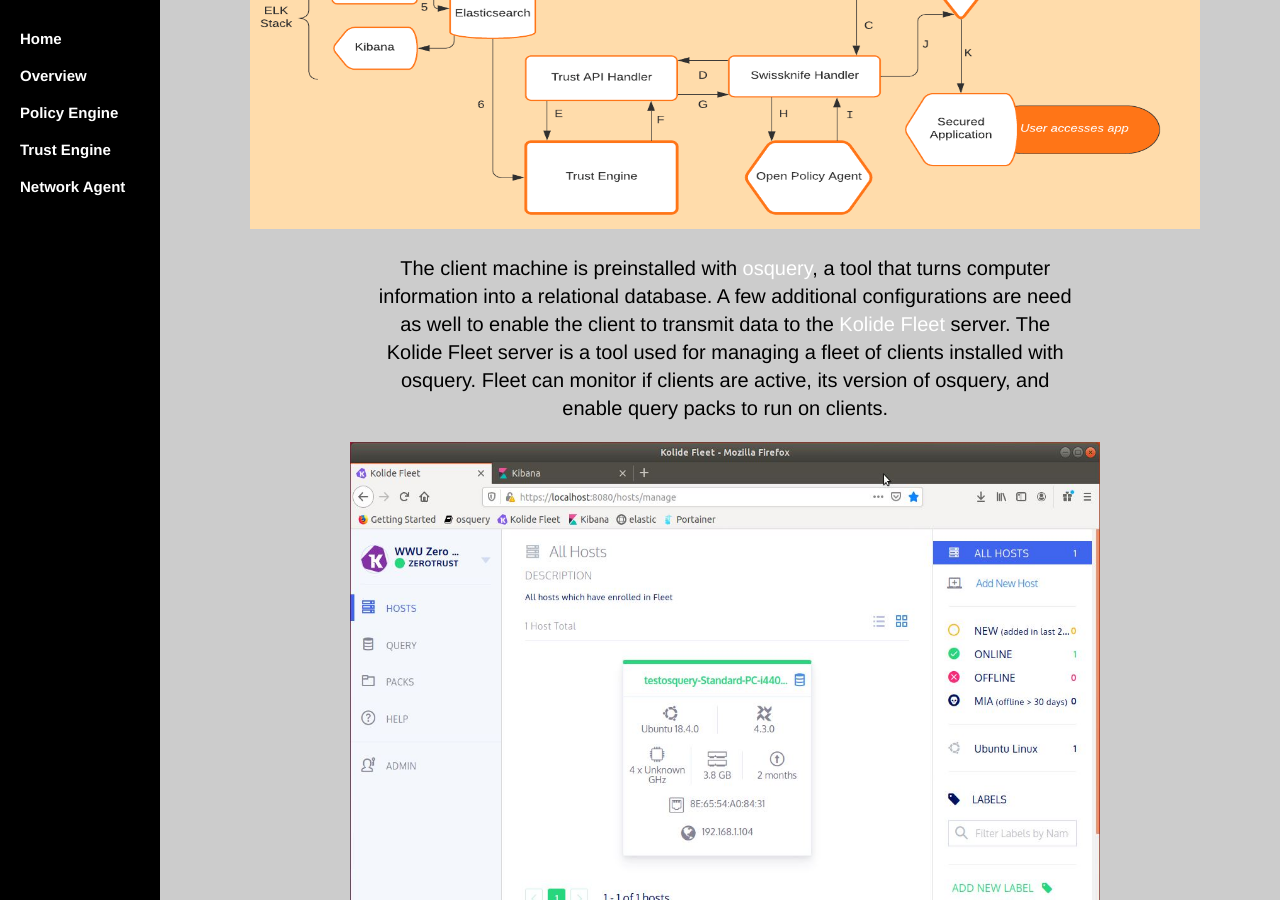
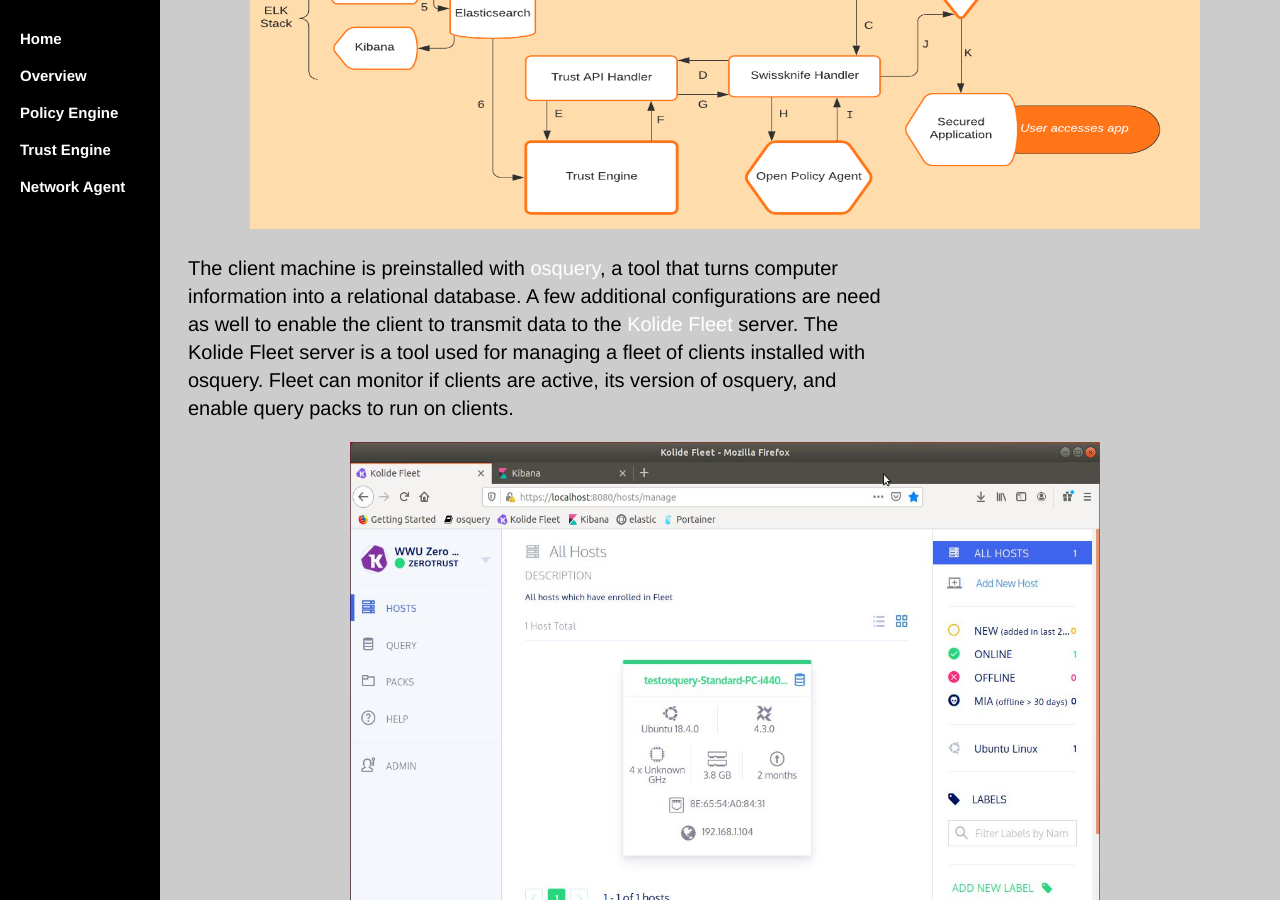
Before and after one commit to WWUZeroTrust/WWUZeroTrust.github.io, a Jekyll site: the page TrustEngine/index.html, which Jekyll copies as it is, in a window 1280 px wide and 900 px high, scrolled down 672 px. Built offline with Jekyll 4.4.1, drawn with Linux system fonts in a browser that asks for light colours.

Commit message:
Update index.html

```diff
--- a/TrustEngine/index.html
+++ b/TrustEngine/index.html
@@ -116,7 +116,7 @@
 	</p>
 
 	<p><center>
-  		<img src="/image/Flowchart_Kolide.png" alt="hi" class="inline" height="500" width="950"/> <center>
+  		<img src="/image/Flowchart_Kolide.png" alt="hi" class="inline" height="500" width="950"/> </center>
 	</p>
 
 	<p>The client machine is preinstalled with <a href="https://github.com/osquery/osquery">osquery</a>, a tool that turns computer information into a relational
@@ -125,7 +125,7 @@
 		active, its version of osquery, and enable query packs to run on clients.
 	</p>
 	<p><center>
-  		<img src="/image/kolide.JPG" alt="hi" class="inline" height="500" width="750"/><center>
+  		<img src="/image/kolide.JPG" alt="hi" class="inline" height="500" width="750"/></center>
 		</p>
 
 	<p>These query packs consist of one or more queries
@@ -138,29 +138,27 @@
 	<p>The ELK Stack acts as a collecter and organizer of osquery data so that the Trust Engine can with ease make queries against Elasticsearch.
 		</p>
 	<p><center>
-  		<img src="/image/Flowchart_ELK_TE.png" alt="hi" class="inline" height="500" width="950"/><center>
+  		<img src="/image/Flowchart_ELK_TE.png" alt="hi" class="inline" height="500" width="950"/></center>
 		</p>
 	<p> The ELK Stack consists of Logstash, Elasticsearch, Kibana, and in addition Filebeat. When packaged together these applications
 		take in, aggregate, and hold the osquery data received from the client. This data, in JSON format, is then available for user
 		interact and view on Kibana. The Kibana dashboard interface displays the logs received from the TestOsquery machine.
 		</p>
 	<p><center>
-  		<img src="/image/Kibana_dashboard_small.JPG" alt="hi" class="inline" height="500" width="750"/><center>
+  		<img src="/image/Kibana_dashboard_small.JPG" alt="hi" class="inline" height="500" width="750"/></center>
 		</p>
-	<p>
 	<p> A simple GET request of the index can return detailed information about incoming query logs.
 		</p>
 	<p><center>
-  		<img src="/image/Kibana_developer_medium.JPG" alt="hi" class="inline" height="500" width="750"/><center>
+  		<img src="/image/Kibana_developer_medium.JPG" alt="hi" class="inline" height="500" width="750"/></center>
 		</p>
 
-
-		The Trust Engine's job is to create a trust score. This trust score works in unison with <a href="https://github.com/open-policy-agent/opa">Open Policy Agent</a>
+	<p>The Trust Engine's job is to create a trust score. This trust score works in unison with <a href="https://github.com/open-policy-agent/opa">Open Policy Agent</a>
 		to either allow or deny a user access to a secured application. The Trust Engine takes in JSON format Elasticsearch data
 		and parses it in order to identify the data related to user seeking access.
-	</p>
+		</p>
 	<p> Here are the steps taken between Elasticsearch, Trust Engine, and the Trust API Handler:
-	</p>
+		</p>
 
 <table class="tableizer-table">
 
```
